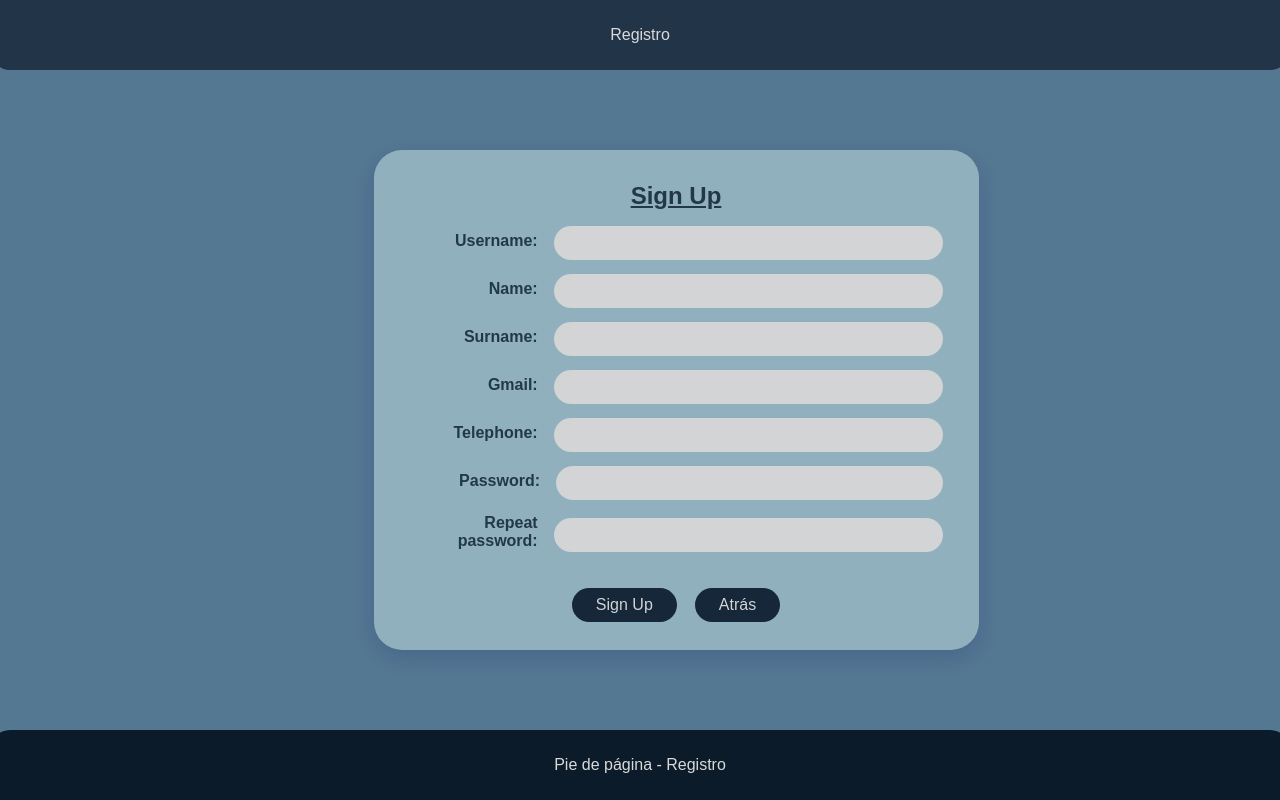
After one commit to AKGM-17/RetoCRUDhtml, a PHP site: page /html/SignUp.html in a window 1280 px wide. The commit adds this page. Run offline with PHP 8.4, Linux system fonts and the light colour scheme.

Commit message:
nother commit

```diff
--- a/View/css/view.css
+++ b/View/css/view.css
@@ -163,3 +163,33 @@ textarea {
     .field { flex-direction: column; align-items: stretch; }
     .field label { width: auto; text-align: left; }
 }
+/* Contenedor del campo de contraseña */
+.password-container {
+    position: relative;
+    display: flex;
+    align-items: center;
+    width: 100%;
+}
+
+/* Campo de contraseña */
+.password-container input {
+    flex: 1;
+    padding-right: 42px; /* deja espacio para el botón */
+}
+
+/* Botón de mostrar/ocultar */
+.show-btn {
+    position: absolute;
+    right: 10px;
+    background: transparent;
+    border: none;
+    cursor: pointer;
+    font-size: 18px;
+    color: var(--text-dark);
+    transition: 0.2s ease;
+}
+
+.show-btn:hover {
+    color: var(--btn-dark);
+    transform: scale(1.1);
+}
--- a/View/html/LogIn.html
+++ b/View/html/LogIn.html
@@ -2,6 +2,7 @@
 <html>
     <head>
         <link rel="stylesheet" type="text/css" href="../css/view.css">
+        <script src="../Javascript/LogIn.js"></script>
     </head>
     <body>
         <header>
@@ -12,7 +13,7 @@
                 <form>
                     <Label>User</Label><input type="text" id="usname" name="usname"/><br/><br/>
                     <Label>Password</Label><input type="password" id="usname" name="usname" /><br/><br/>
-                    <button class="btn" id="log In">Log In</button> <button class="btn">Sing In</button>
+                    <button class="btn" id="log In">Log In</button> <a href="SignUp.html" target="_blank "><button class="btn" id="GTSingUp">Sing Up</button></a>
                 </form>
             </div>
         </main>
--- /dev/null
+++ b/View/html/SignUp.html
@@ -0,0 +1,89 @@
+<!DOCTYPE html>
+<html>
+    <head>
+        <link rel="stylesheet" type="text/css" href="../css/view.css">
+    </head>
+    <body>
+        <header>
+            <p>Registro</p>
+        </header>
+
+        <main>
+            <div id="modify">
+                <h2>Sign Up</h2>
+                <form action="#" method="post">
+                    <div class="form-flex">
+                        <div class="fields">
+                            <div class="field">
+                                <label for="username">Username:</label>
+                                <input type="text" id="username" name="username" value="" required>
+                            </div>
+
+                            <div class="field">
+                                <label for="name">Name:</label>
+                                <input type="text" id="name" name="name" value="" required>
+                            </div>
+
+                            <div class="field">
+                                <label for="surname">Surname:</label>
+                                <input type="text" id="surname" name="surname" value="" required>
+                            </div>
+
+                            <div class="field">
+                                <label for="gmail">Gmail:</label>
+                                <input type="email" id="gmail" name="gmail" value="" required>
+                            </div>
+
+                            <div class="field">
+                                <label for="telephone">Telephone:</label>
+                                <input type="tel" id="telephone" name="telephone" value="">
+                            </div>
+
+                            <div class="field">
+                                <label for="password1">Password:</label>
+                                <div class="password-container">
+                                    <input type="password" id="password1" name="password" value="" required>
+
+                                </div>
+                            </div>
+
+                            <div class="field">
+                                <label for="password2">Repeat password:</label>
+                                <input type="password" id="password2" name="password2" value="" required>
+                            </div>
+                        </div>
+                    </div>
+
+                    <div class="actions">
+                        <button type="submit" class="btn">Sign Up</button>
+                       <button type="button" class="btn btn-secondary back-btn" onclick="window.history.back()">Atrás</button>
+                    </div>
+                </form>
+            </div>
+        </main>
+
+        <footer>
+            <p>Pie de página - Registro</p>
+        </footer>
+
+        <!-- 👇 Script movido al final -->
+        <script>
+            const passwordInput = document.getElementById('password1');
+            const passwordInput2 = document.getElementById('password2');
+            const togglePasswordBtn = document.getElementById('togglePassword');
+
+               togglePasswordBtn.addEventListener('click', () => {
+                if (passwordInput.type === 'password'&&passwordInput2.type==='password') {
+                    passwordInput.type = 'text';
+                    passwordInput2.type= 'text';
+                    togglePasswordBtn.textContent = '👁';
+                } else {
+                    passwordInput.type = 'password';
+                    passwordInput2.type = 'password';
+                    togglePasswordBtn.textContent = '👁';
+                }
+            });
+
+        </script>
+    </body>
+</html>
```
Also changed, not shown: Config/Database.php (added, +24 -0 lines), Controller/CRUDController.php (added, +20 -0 lines), RetoCRUD.sql (added, +41 -0 lines), Model/User.php (added), Model/UserModel.php (added), View/Javascript/LogIn.js (added), api/DropOut.php (added), api/LogIn.php (added), api/SingUp.php (added), api/Update.php (added).
